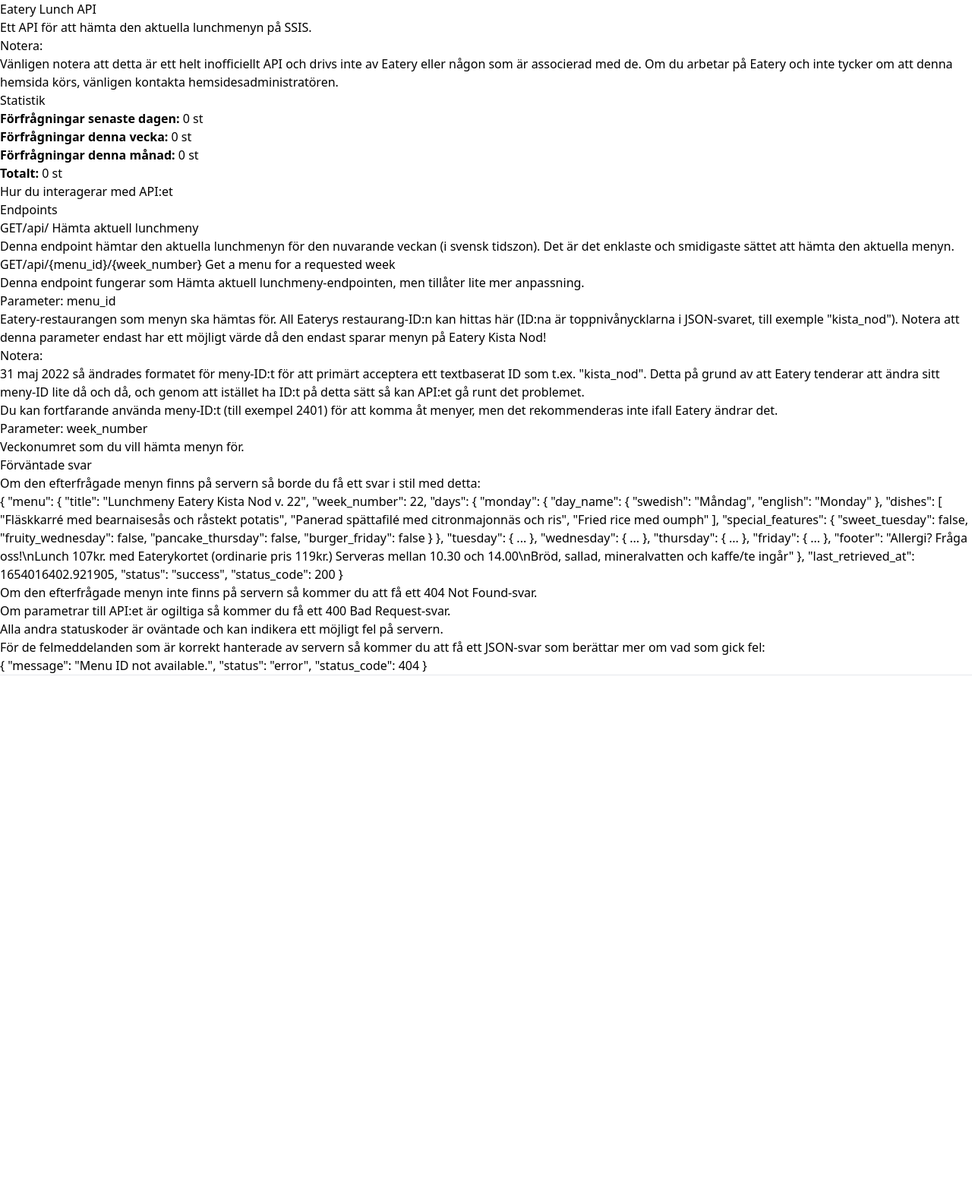
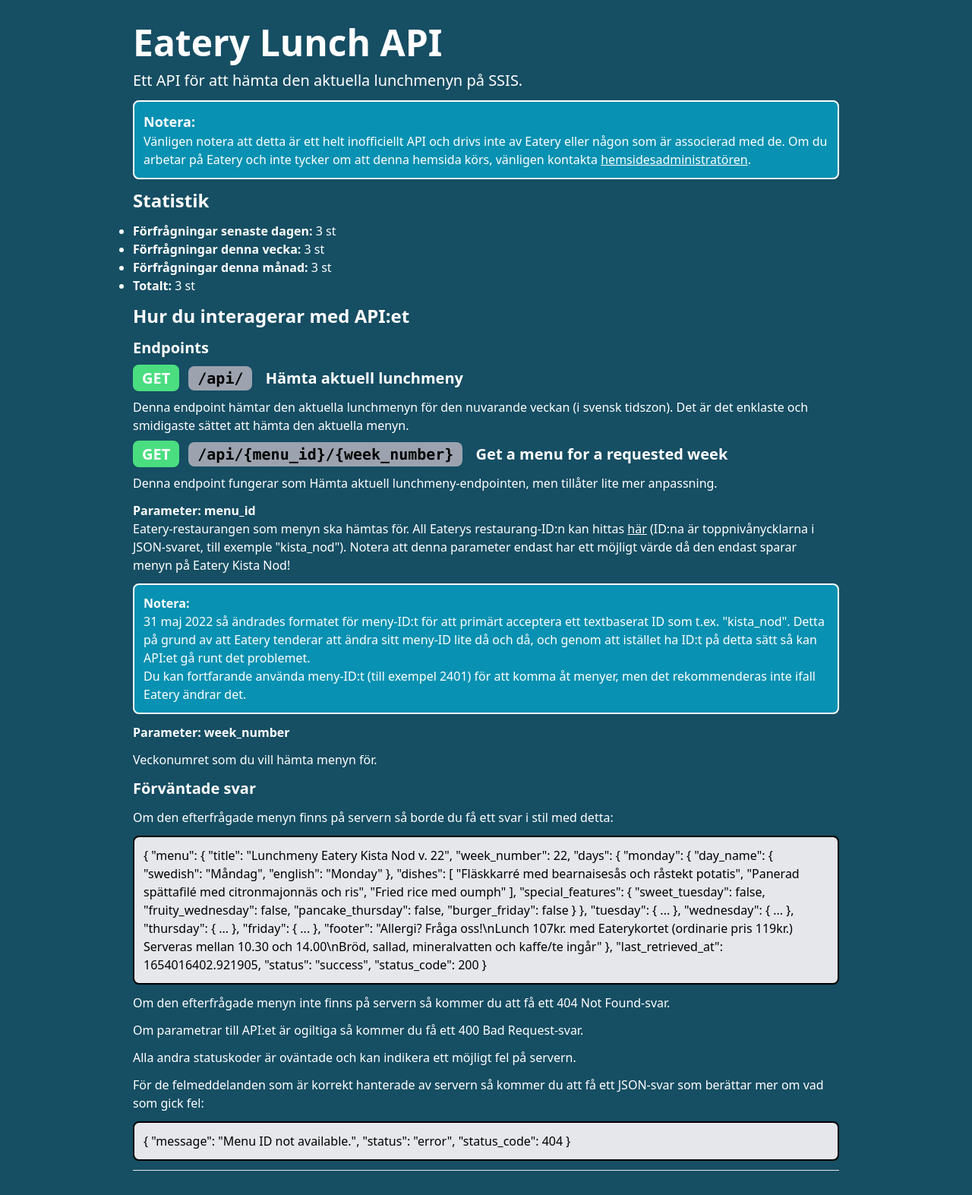
Before and after one commit to sotpotatis/EateryCacher, a Flask app: page / in a window 1280 px wide. Shown: the whole page at 76% size. Before the commit the page ends 889 px from the top, so only its background shows below. Run offline with Flask 2, Linux system fonts and the light colour scheme; some libraries are stand-ins or nearby versions.

Commit message:
Build Tailwind code

```diff
--- a/static/css/output.css
+++ b/static/css/output.css
@@ -550,3 +550,185 @@
   --tw-backdrop-saturate:  ;
   --tw-backdrop-sepia:  ;
 }
+
+.mr-3 {
+  margin-right: 0.75rem;
+}
+
+.flex {
+  display: flex;
+}
+
+.min-h-screen {
+  min-height: 100vh;
+}
+
+.w-3\/4 {
+  width: 75%;
+}
+
+.w-full {
+  width: 100%;
+}
+
+.list-disc {
+  list-style-type: disc;
+}
+
+.flex-row {
+  flex-direction: row;
+}
+
+.flex-col {
+  flex-direction: column;
+}
+
+.place-items-center {
+  place-items: center;
+}
+
+.justify-center {
+  justify-content: center;
+}
+
+.gap-3 {
+  gap: 0.75rem;
+}
+
+.space-y-3 > :not([hidden]) ~ :not([hidden]) {
+  --tw-space-y-reverse: 0;
+  margin-top: calc(0.75rem * calc(1 - var(--tw-space-y-reverse)));
+  margin-bottom: calc(0.75rem * var(--tw-space-y-reverse));
+}
+
+.rounded-lg {
+  border-radius: 0.5rem;
+}
+
+.border-2 {
+  border-width: 2px;
+}
+
+.border-white {
+  --tw-border-opacity: 1;
+  border-color: rgb(255 255 255 / var(--tw-border-opacity));
+}
+
+.border-black {
+  --tw-border-opacity: 1;
+  border-color: rgb(0 0 0 / var(--tw-border-opacity));
+}
+
+.bg-gray-800 {
+  --tw-bg-opacity: 1;
+  background-color: rgb(31 41 55 / var(--tw-bg-opacity));
+}
+
+.bg-red-600 {
+  --tw-bg-opacity: 1;
+  background-color: rgb(220 38 38 / var(--tw-bg-opacity));
+}
+
+.bg-green-400 {
+  --tw-bg-opacity: 1;
+  background-color: rgb(74 222 128 / var(--tw-bg-opacity));
+}
+
+.bg-gray-400 {
+  --tw-bg-opacity: 1;
+  background-color: rgb(156 163 175 / var(--tw-bg-opacity));
+}
+
+.bg-gray-200 {
+  --tw-bg-opacity: 1;
+  background-color: rgb(229 231 235 / var(--tw-bg-opacity));
+}
+
+.bg-cyan-900 {
+  --tw-bg-opacity: 1;
+  background-color: rgb(22 78 99 / var(--tw-bg-opacity));
+}
+
+.bg-cyan-600 {
+  --tw-bg-opacity: 1;
+  background-color: rgb(8 145 178 / var(--tw-bg-opacity));
+}
+
+.p-5 {
+  padding: 1.25rem;
+}
+
+.p-3 {
+  padding: 0.75rem;
+}
+
+.pl-3 {
+  padding-left: 0.75rem;
+}
+
+.pr-3 {
+  padding-right: 0.75rem;
+}
+
+.pt-1 {
+  padding-top: 0.25rem;
+}
+
+.pb-1 {
+  padding-bottom: 0.25rem;
+}
+
+.font-mono {
+  font-family: ui-monospace, SFMono-Regular, Menlo, Monaco, Consolas, "Liberation Mono", "Courier New", monospace;
+}
+
+.text-5xl {
+  font-size: 3rem;
+  line-height: 1;
+}
+
+.text-xl {
+  font-size: 1.25rem;
+  line-height: 1.75rem;
+}
+
+.text-lg {
+  font-size: 1.125rem;
+  line-height: 1.75rem;
+}
+
+.text-2xl {
+  font-size: 1.5rem;
+  line-height: 2rem;
+}
+
+.text-\[1200\%\] {
+  font-size: 1200%;
+}
+
+.font-bold {
+  font-weight: 700;
+}
+
+.font-semibold {
+  font-weight: 600;
+}
+
+.text-white {
+  --tw-text-opacity: 1;
+  color: rgb(255 255 255 / var(--tw-text-opacity));
+}
+
+.text-black {
+  --tw-text-opacity: 1;
+  color: rgb(0 0 0 / var(--tw-text-opacity));
+}
+
+.underline {
+  -webkit-text-decoration-line: underline;
+          text-decoration-line: underline;
+}
+
+.hover\:cursor-pointer:hover {
+  cursor: pointer;
+}
```
